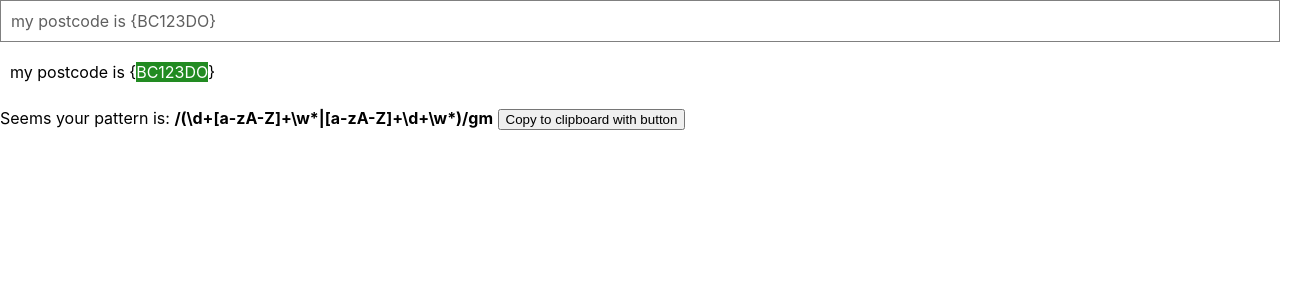
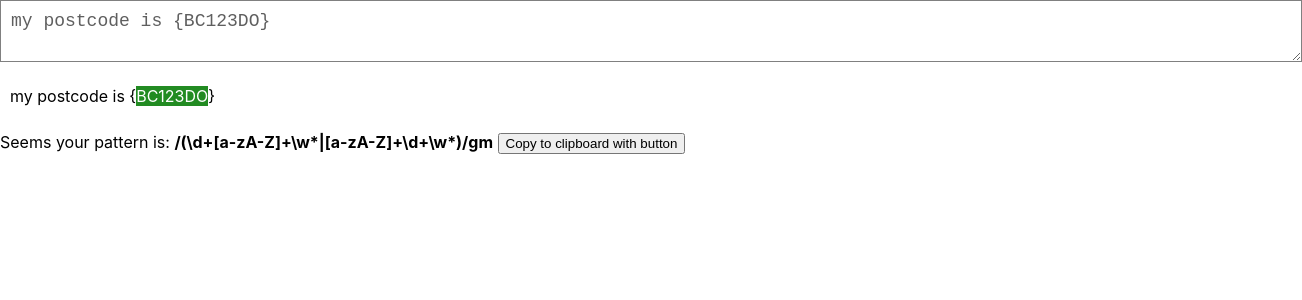
Before and after one commit to alifanov/regex-helper, a React (Create React App) app: page / in a window 1280 px wide. Shown: the top 300 px of the page, 1302 px wide, since content can reach past the window. Built offline with nearby package versions, Linux system fonts and the light colour scheme.

Commit message:
Fix cursor jumping

```diff
--- a/src/App.js
+++ b/src/App.js
@@ -24,6 +24,7 @@ class App extends React.Component {
     const tokens = this._getTokens(initialText);
 
     this.state = {
+      initialText,
       text: initialText,
       pattern: this._getPattern(tokens, initialText),
       patternCopied: false,
@@ -51,7 +52,7 @@ class App extends React.Component {
   }
 
   _handleChange(e) {
-    const text = e.currentTarget.innerText;
+    const text = e.target.value;
     this.setState({text});
     let tokens = this._getTokens(text);
     // const lines = text.split(/\r?\n/).filter(v => !!v);
@@ -67,12 +68,7 @@ class App extends React.Component {
   render() {
     return (
       <div>
-        <div
-          className='textArea'
-          contentEditable="true"
-          data-ph='Type your examples here'
-          onInput={this._handleChange}
-        >{this.state.text}</div>
+        <textarea className='textArea' onChange={this._handleChange}>{this.state.initialText}</textarea>
         <div className='output' dangerouslySetInnerHTML={{__html: this._getHighlightedTokensText()}}/>
         {this.state.pattern && (<div>
           <p>Seems your pattern is: <b>{this.state.pattern.toString()}</b> <CopyToClipboard text={this.state.pattern}
--- a/src/index.css
+++ b/src/index.css
@@ -13,6 +13,8 @@ code {
 }
 
 .textArea {
+  width: 100%;
+  font-size: 18px;
   padding: 10px;
   color: #5f5f5f;
   border: 1px solid gray;
```
